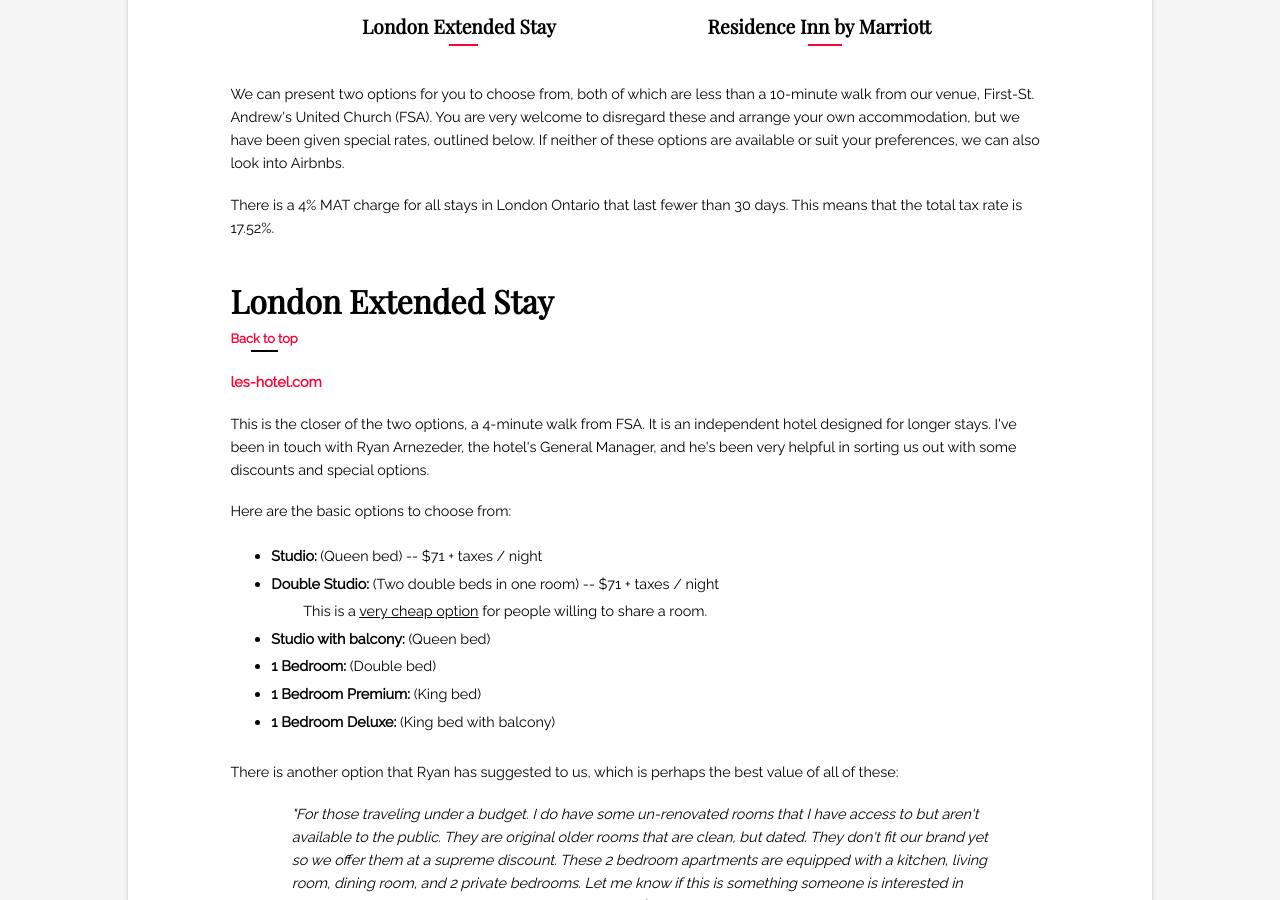
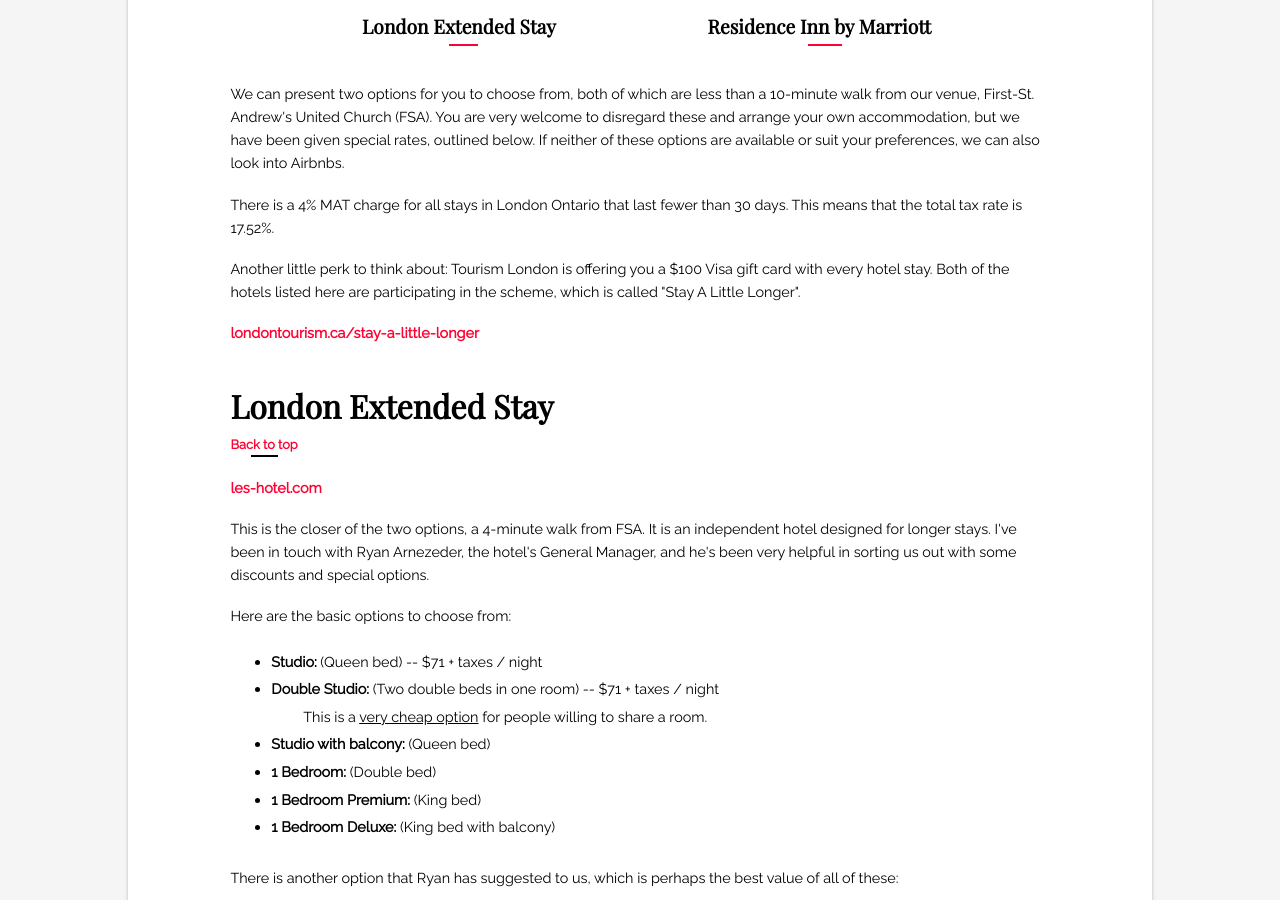
Before and after one commit to gregskidmore/crmss, a Jekyll site: the page built from accommodation.html, in a window 1280 px wide and 900 px high, scrolled down 374 px. Built offline with Jekyll 4.4.1, drawn with Linux system fonts in a browser that asks for light colours.

Commit message:
added stay-a-little-longer promotion

```diff
--- a/accommodation.html
+++ b/accommodation.html
@@ -23,6 +23,11 @@
   or suit your preferences, we can also look into Airbnbs.
 </p>
 <p>There is a 4% MAT charge for all stays in London Ontario that last fewer than 30 days. This means that the total tax rate is 17.52%.</p>
+<p>
+  Another little perk to think about: Tourism London is offering you a $100 Visa gift card with every hotel stay. Both of the hotels listed here are participating in
+  the scheme, which is called "Stay A Little Longer".
+</p>
+<p><a href="https://www.londontourism.ca/stay-a-little-longer" target="_blank">londontourism.ca/stay-a-little-longer</a></p>
 
 <h1 id="les">London Extended Stay</h1>
 <a class="back-to-top" onclick="javascript:ScrollToTop();">Back to top</a>
```
Also changed, not shown: 1 other file.
